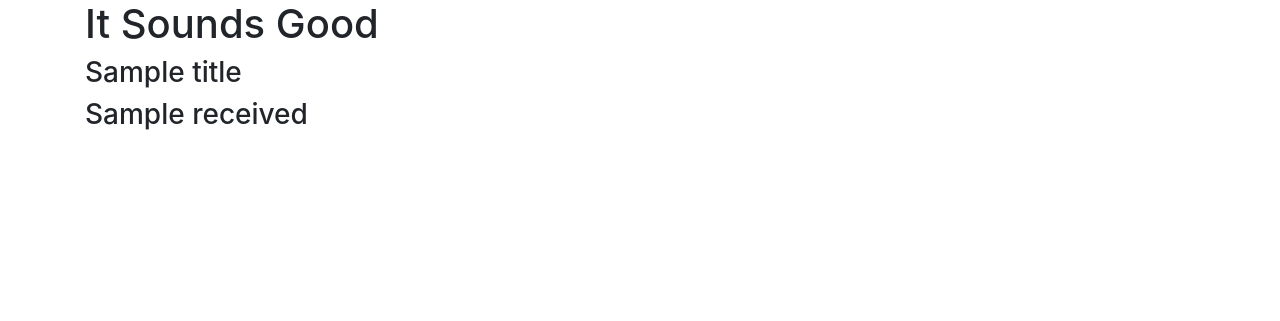
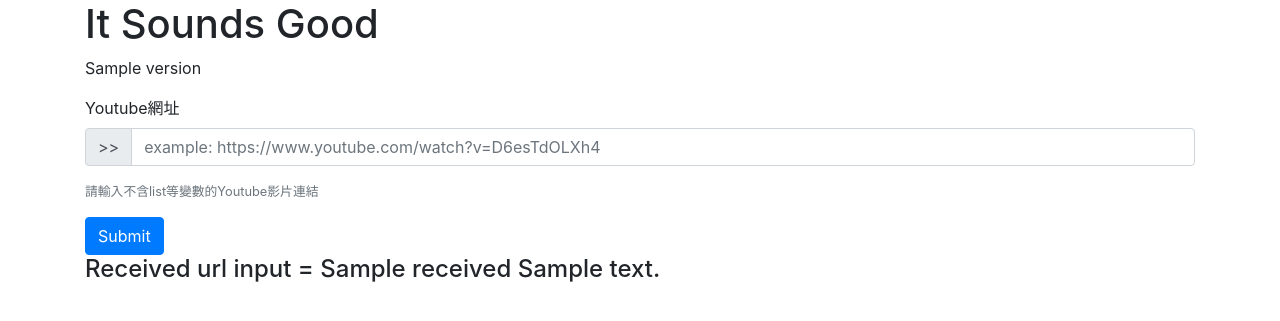
Before and after one commit to harryuan65/It-Sounds-Good, a Django app: template program/templates/program/index.html in a window 1280 px wide. Shown: the top 321 px of the page. Run offline with Django 3.2, Linux system fonts and the light colour scheme; tables that the repository leaves empty hold one stand-in row (values such as "Sample post"); the template is opened without the code that fills it: values that come from a table or form of the project are taken from there, most other values are stand-ins (such as "Sample title", 1, 10 or a date in 2020); some libraries are stand-ins or nearby versions.

Commit message:
form ver2

```diff
--- /dev/null
+++ b/program/forms.py
@@ -0,0 +1,4 @@
+from django import forms
+
+class UrlForm(forms.Form):
+    url = forms.CharField(label='',widget=forms.TextInput(attrs={'class' : 'form-control', 'placeholder': 'example: https://www.youtube.com/watch?v=D6esTdOLXh4'}))
--- /dev/null
+++ b/program/static/info.py
@@ -0,0 +1,5 @@
+program_config = {
+    'version':'1.0',
+    'mysql_version':'5.7.25',
+    'sql_environment':'MAMP(for mac)'
+}
--- a/program/templates/program/index.html
+++ b/program/templates/program/index.html
@@ -1,7 +1,24 @@
 {% extends 'program/layout.html' %}
 
 {% block content %}
-<h3 class="center-align">{{title}}</h3>
-<h3 class="center-align">{{received}}</h3>
+<p class="center-align">{{version}}</p>
+
+<form action='render_index' method='post'>
+        {% csrf_token %}
+        <div class="form-group">
+          <label>Youtube網址</label>
+          <div class="input-group mb-3">
+                <div class="input-group-prepend">
+                  <span class="input-group-text" id="basic-addon1">>></span>
+                </div>
+                {{ form }}
+                <!-- <input type="text" class="form-control" placeholder="example: https://www.youtube.com/watch?v=D6esTdOLXh4" aria-label="youtube_url" aria-describedby="basic-addon1"> -->
+          </div>
+          <small id="emailHelp" class="form-text text-muted"> 請輸入不含list等變數的Youtube影片連結 </small>
+        </div>
+        <button type="submit" class="btn btn-primary">Submit</button>
+</form>
+
+<h4 class="center-align">Received url input = {{received}} {{ text }}</h4>
 
 {% endblock %}
```
Also changed, not shown: program/views.py (+16 -3 lines), program/static/stylesheets/style.css (added).
